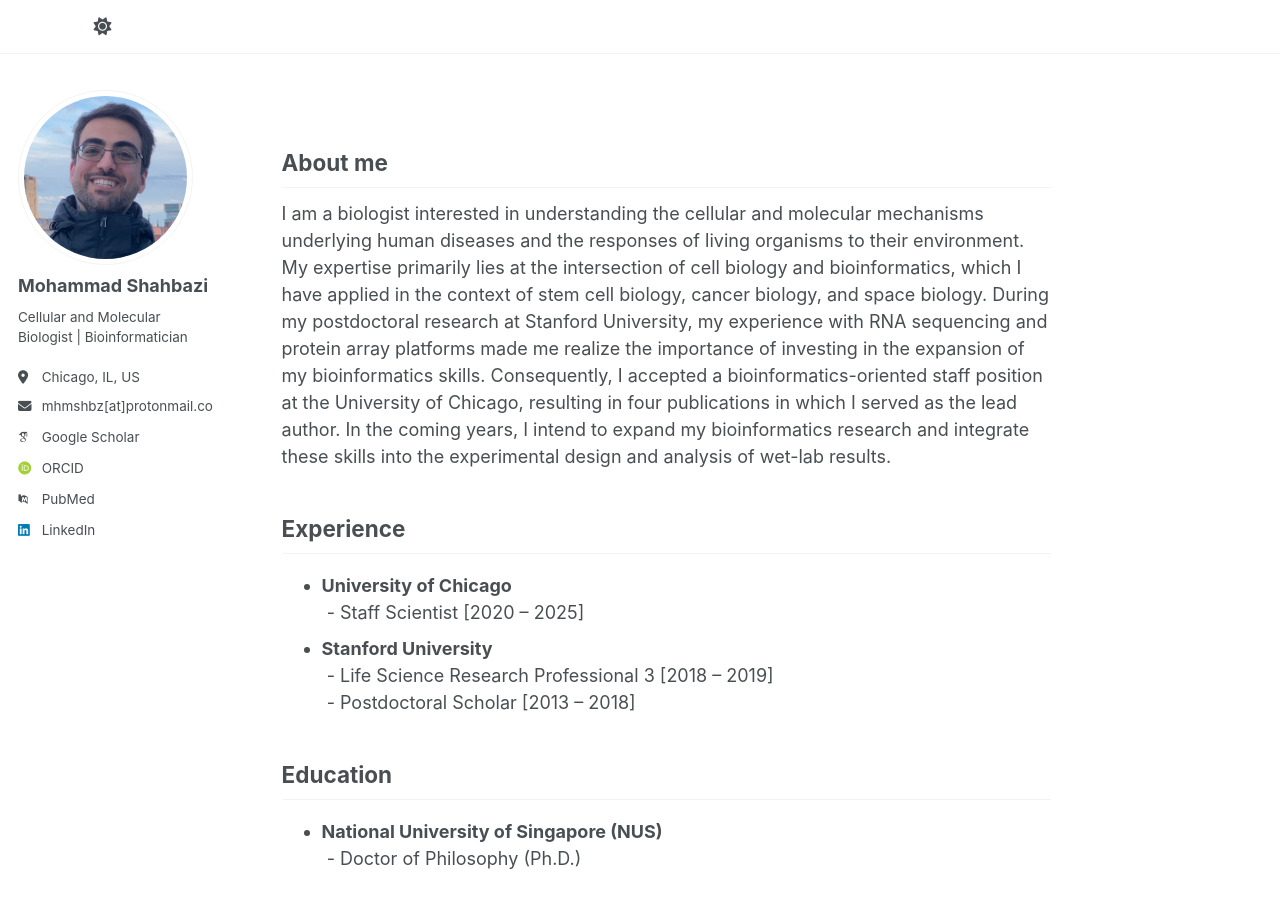
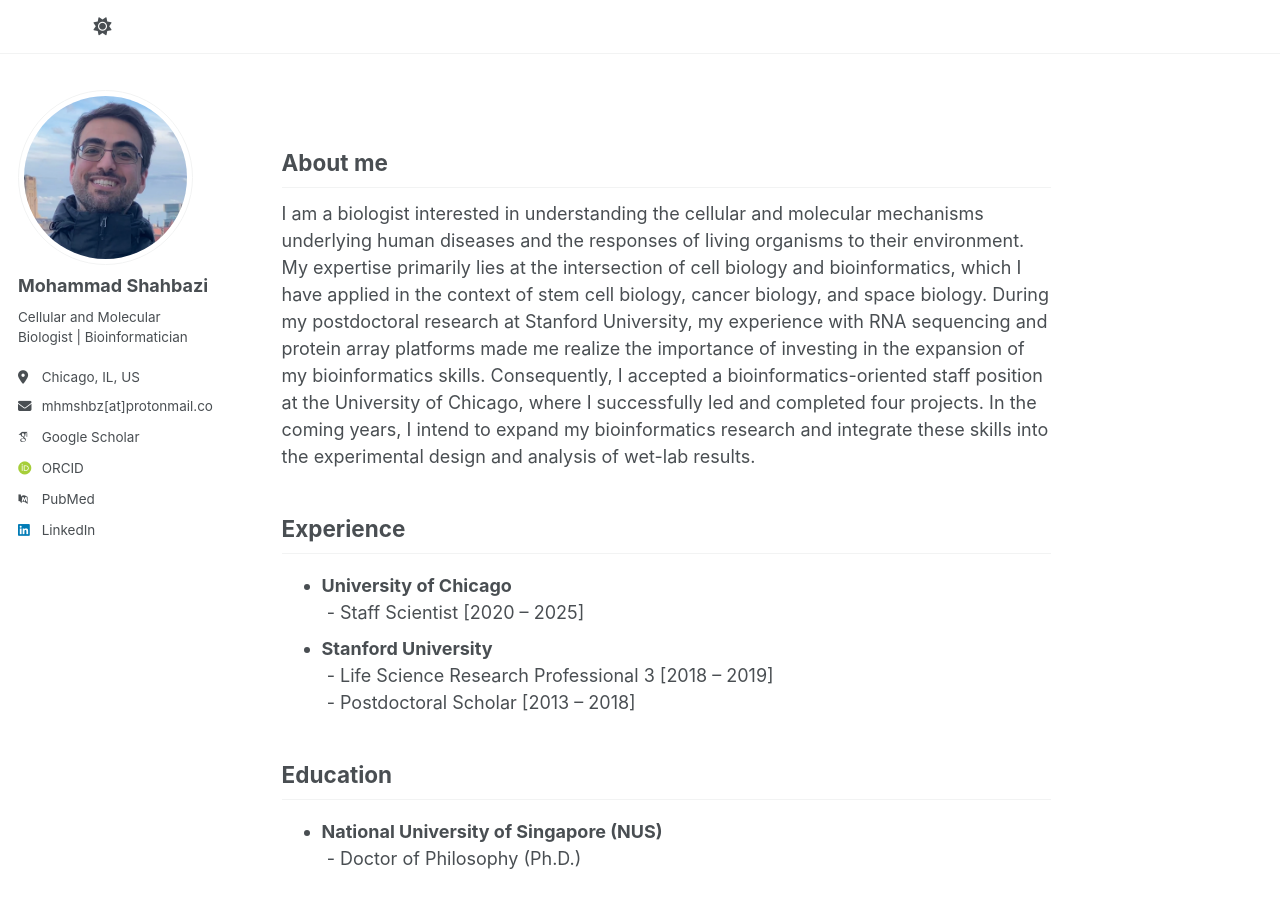
Before and after one commit to shahbazi-m/shahbazi-m.github.io, a Jekyll site: the page built from _pages/about.md, in a window 1280 px wide and 900 px high. Built offline with Jekyll 4.4.1, drawn with Linux system fonts in a browser that asks for light colours; some web fonts are replaced; a script that is not in the unit is left out.

Commit message:
Update about.md

```diff
--- a/_pages/about.md
+++ b/_pages/about.md
@@ -8,7 +8,7 @@ redirect_from:
 ---
 About me
 ------
-I am a biologist interested in understanding the cellular and molecular mechanisms underlying human diseases and the responses of living organisms to their environment. My expertise primarily lies at the intersection of cell biology and bioinformatics, which I have applied in the context of stem cell biology, cancer biology, and space biology. During my postdoctoral research at Stanford University, my experience with RNA sequencing and protein array platforms made me realize the importance of investing in the expansion of my bioinformatics skills. Consequently, I accepted a bioinformatics-oriented staff position at the University of Chicago, resulting in four publications in which I served as the lead author. In the coming years, I intend to expand my bioinformatics research and integrate these skills into the experimental design and analysis of wet-lab results.
+I am a biologist interested in understanding the cellular and molecular mechanisms underlying human diseases and the responses of living organisms to their environment. My expertise primarily lies at the intersection of cell biology and bioinformatics, which I have applied in the context of stem cell biology, cancer biology, and space biology. During my postdoctoral research at Stanford University, my experience with RNA sequencing and protein array platforms made me realize the importance of investing in the expansion of my bioinformatics skills. Consequently, I accepted a bioinformatics-oriented staff position at the University of Chicago, where I successfully led and completed four projects. In the coming years, I intend to expand my bioinformatics research and integrate these skills into the experimental design and analysis of wet-lab results.
 
 Experience
 ------
```
